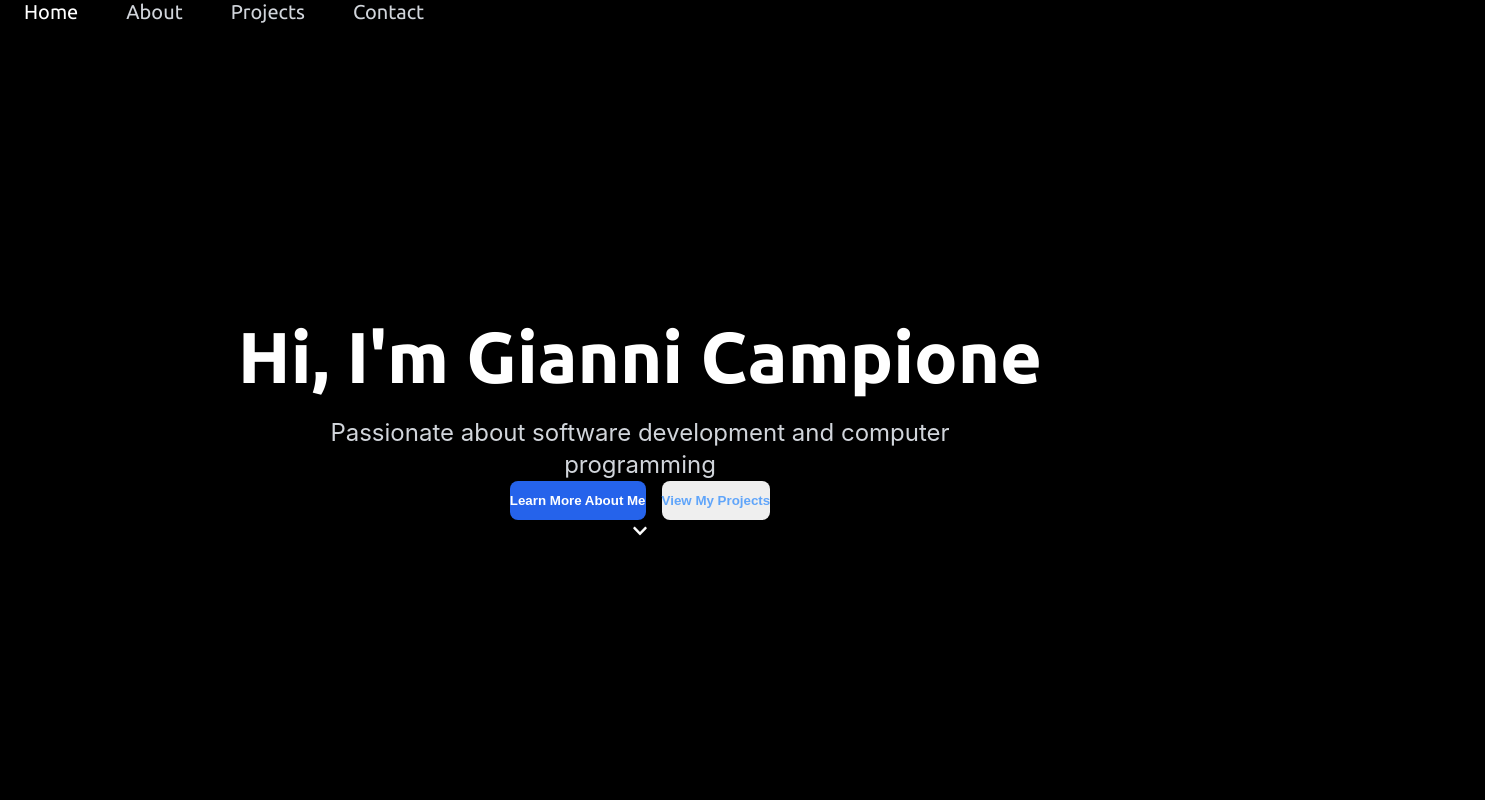
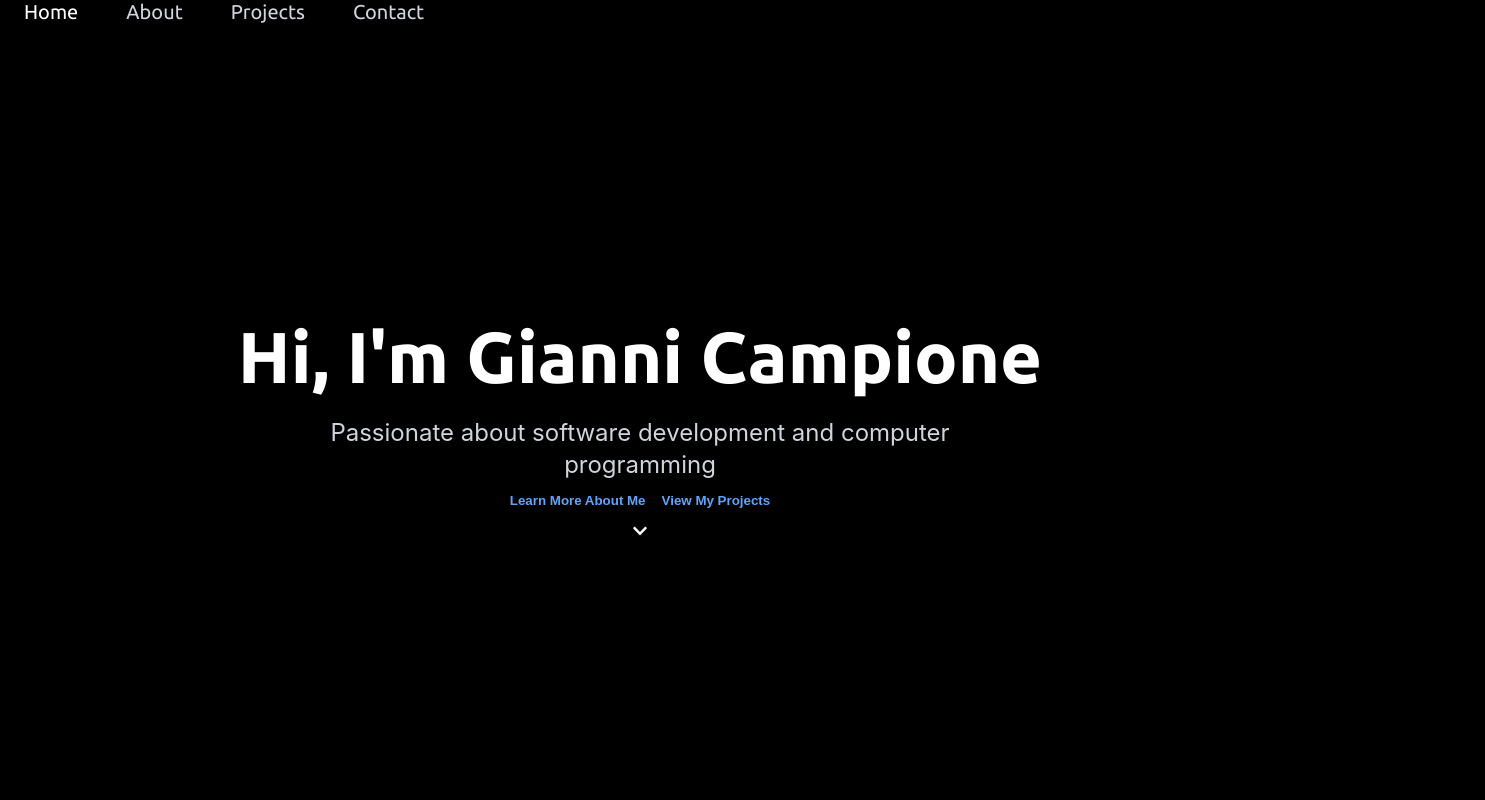
Before and after one commit to giannicamp2018-maker/SDET-Portfolio, a React (Vite) app: page / in a window 1280 px wide. Shown: the top 800 px of the page, 1485 px wide, since content can reach past the window. Built offline with nearby package versions, Linux system fonts and the light colour scheme.

Commit message:
Fixed Learn more and project buttons

```diff
--- a/src/components/Hero.jsx
+++ b/src/components/Hero.jsx
@@ -24,6 +24,13 @@ const Hero = () => {
 
   const scrollToAbout = () => {
     const element = document.getElementById('about');
+    if (element) {
+      element.scrollIntoView({ behavior: 'smooth' });
+    }
+  };
+
+  const scrollToProjects = () => {
+    const element = document.getElementById('projects');
     if (element) {
       element.scrollIntoView({ behavior: 'smooth' });
     }
@@ -88,21 +95,22 @@ const Hero = () => {
             initial={{ opacity: 0, y: 20 }}
             animate={{ opacity: 1, y: 0 }}
             transition={{ duration: 0.8, delay: 1 }}
-            className="flex justify-center items-center gap-4"
+            className="flex flex-col sm:flex-row gap-4 justify-center items-center"
           >
             <motion.button
-              whileHover={{ scale: 1.05, boxShadow: "0 0 20px rgba(59, 130, 246, 0.5)" }}
               whileTap={{ scale: 0.95 }}
               onClick={scrollToAbout}
-              className="px-8 py-3 bg-blue-600 hover:bg-blue-700 text-white font-semibold rounded-lg transition-all duration-300"
+              className="holographic-card px-8 py-3 text-2xl text-blue-400 font-semibold border-none outline-none"
+              style={{ backgroundColor: 'transparent', background: 'none' }}
             >
               Learn More About Me
             </motion.button>
 
             <motion.button
-              whileHover={{ scale: 1.05 }}
               whileTap={{ scale: 0.95 }}
-              className="px-8 py-3 border-2 border-blue-400 text-blue-400 hover:bg-blue-400 hover:text-white font-semibold rounded-lg transition-all duration-300"
+              onClick={scrollToProjects}
+              className="holographic-card px-8 py-3 text-2xl text-blue-400 font-semibold border-none outline-none"
+              style={{ backgroundColor: 'transparent', background: 'none' }}
             >
               View My Projects
             </motion.button>
--- a/src/index.css
+++ b/src/index.css
@@ -5,6 +5,12 @@
   margin: 0;
   padding: 0;
   box-sizing: border-box;
+}
+
+html, body {
+  overflow-x: hidden;
+  width: 100%;
+  max-width: 100%;
 }
 
 body {
@@ -303,3 +309,46 @@ button:hover {
     padding-right: 2rem;
   }
 }
+
+/* Holographic Card Animation */
+.holographic-card {
+  position: relative;
+  overflow: hidden;
+  border-radius: 15px;
+  transition: all 0.5s ease;
+}
+
+.holographic-card::before {
+  content: '';
+  position: absolute;
+  top: -50%;
+  left: -50%;
+  width: 200%;
+  height: 200%;
+  background: linear-gradient(
+    0deg,
+    transparent,
+    transparent 30%,
+    rgba(96, 165, 250, 0.3)
+  );
+  transform: rotate(-45deg);
+  transition: all 0.5s ease;
+  opacity: 0;
+  pointer-events: none;
+  z-index: 1;
+}
+
+.holographic-card:hover {
+  transform: scale(1.1) !important;
+  box-shadow: 0 0 20px rgba(96, 165, 250, 0.5);
+}
+
+.holographic-card:hover::before {
+  opacity: 1;
+  transform: rotate(-45deg) translateY(100%);
+}
+
+.holographic-card > * {
+  position: relative;
+  z-index: 2;
+}
```
